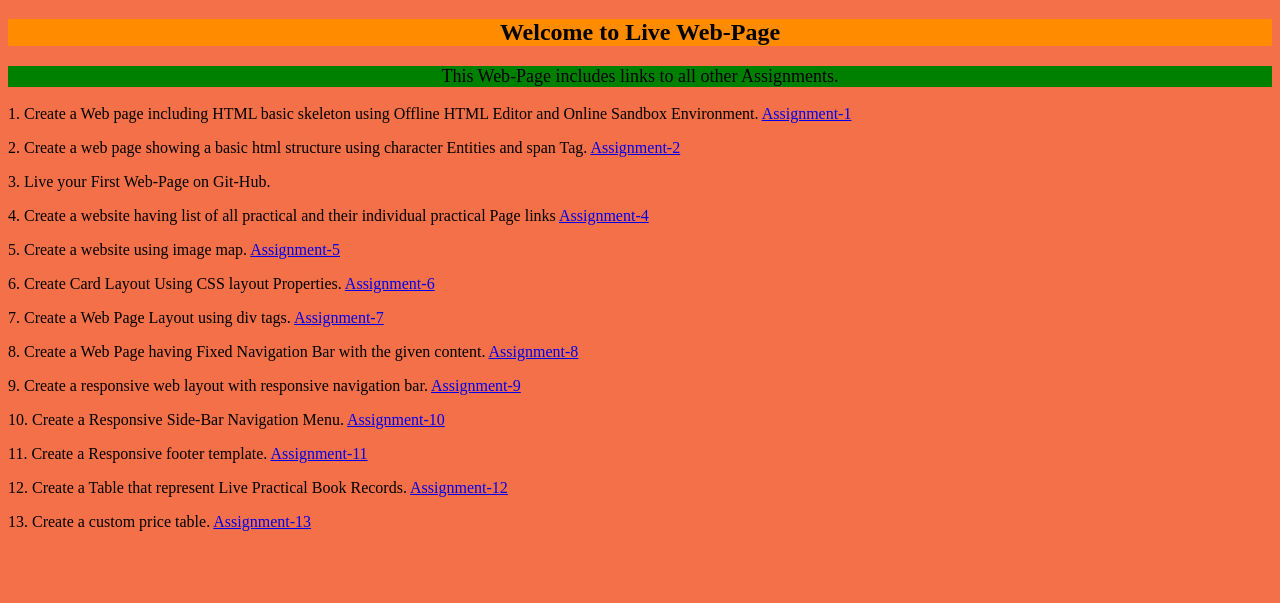
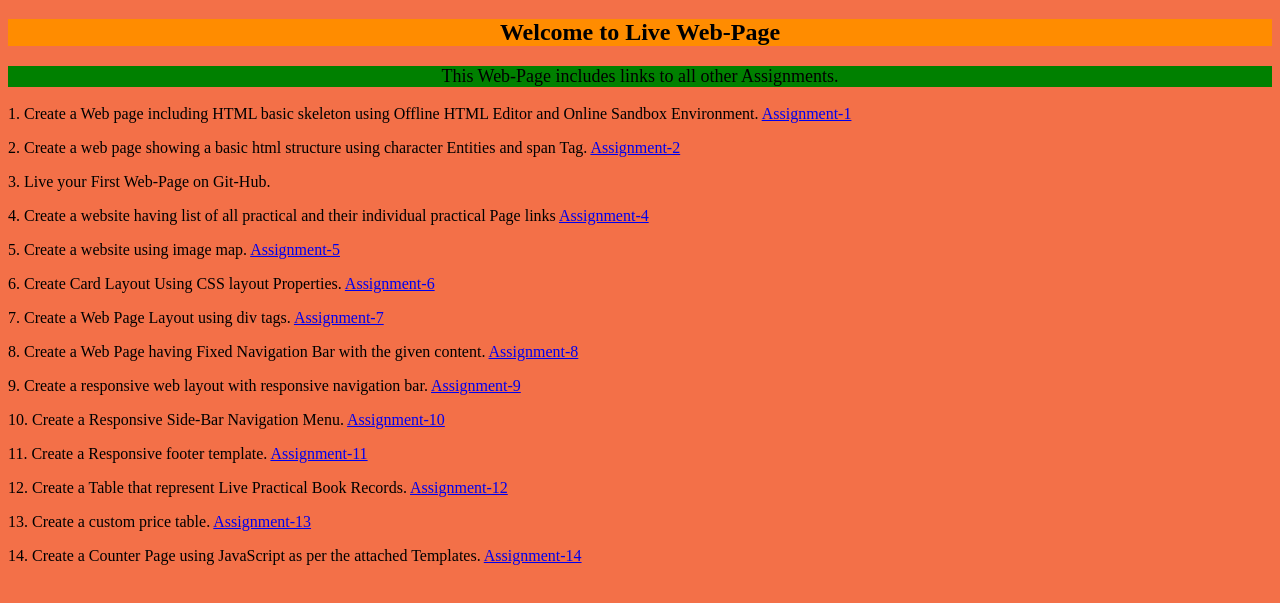
Before and after one commit to divyanshgarg01/divyanshgarg01.github.io, a plain HTML site: page index.html in a window 1280 px wide. Shown: the part 61-664 px from the top of the page. Drawn offline with Linux system fonts and the light colour scheme.

Commit message:
Update index.html

```diff
--- a/index.html
+++ b/index.html
@@ -65,5 +65,9 @@
       13. Create a custom price table.
       <a href="./Assignment13.html">Assignment-13</a>
     </p>
+    <p>
+      14. Create a Counter Page using JavaScript as per the attached Templates.
+      <a href="./Assignment14.html">Assignment-14</a>
+    </p>
 </body>
 </html>
```
